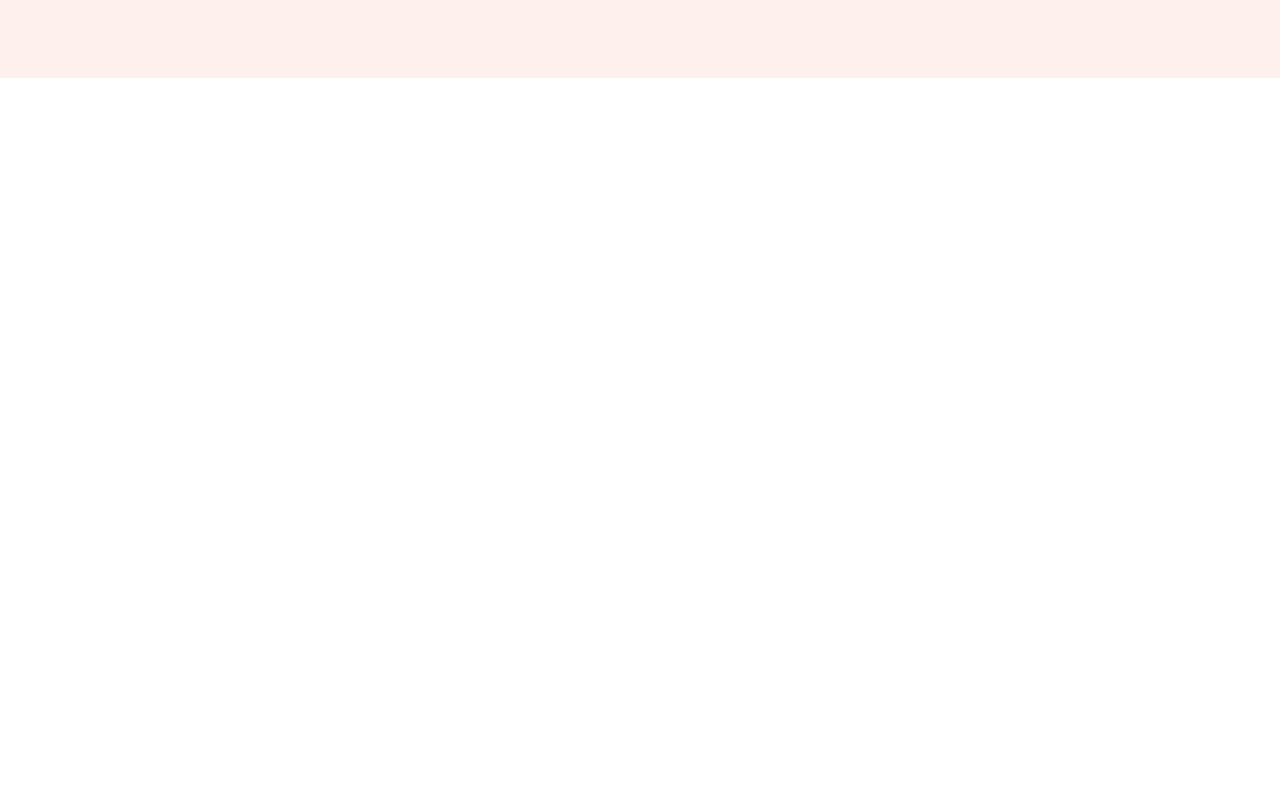
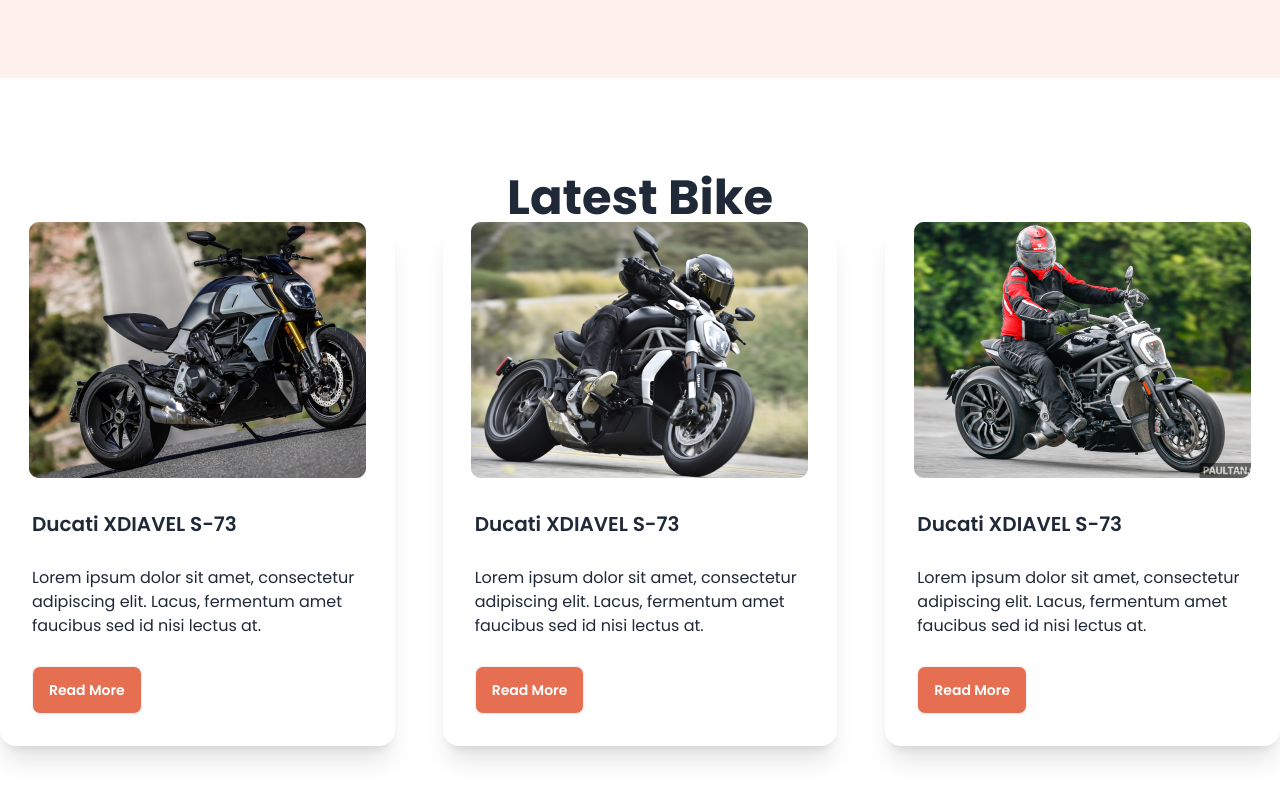
Before and after one commit to RizbiAhmmad/Biker-Zone-using-daisy-UI, a plain HTML site: page index.html in a window 1280 px wide. Shown: the part 540-1340 px from the top of the page. Before the commit the page ends 800 px from the top, so only its background shows below. Drawn offline with nearby package versions, Linux system fonts and the light colour scheme.

Commit message:
Adding Latest Bike Section

```diff
--- a/index.html
+++ b/index.html
@@ -171,10 +171,66 @@
 
      <!-- Main Section -->
       <main class="md:container mx-auto">
+                <!-- latest Bike section -->
+                <section class="my-24 ">
+                    <h3 class="text-5xl font-bold text-center">Latest Bike</h3>
+
+                    <div class="gap-12 grid grid-cols-1 md:grid-cols-2 lg:grid-cols-3">
+                        <!-- card 1 -->
+                        <div class="card bg-base-100 shadow-xl">
+                            <figure>
+                              <img
+                                src="./images/others/latest1.png"
+                                alt="" />
+                            </figure>
+                            <div class="card-body space-y-5">
+                              <h2 class="card-title">Ducati XDIAVEL S-73</h2>
+                              <p>Lorem ipsum dolor sit amet, consectetur adipiscing elit. Lacus, fermentum amet faucibus sed id nisi lectus at.</p>
+                              <div class="card-actions">
+                                <button class="btn bg-bike-primary text-white">Read More</button>
+                              </div>
+                            </div>
+                          </div>
+
+                        <!-- card 2 -->
+                        <div class="card bg-base-100 shadow-xl">
+                            <figure>
+                              <img
+                                src="./images/others/latest2.png"
+                                alt="" />
+                            </figure>
+                            <div class="card-body space-y-5">
+                              <h2 class="card-title">Ducati XDIAVEL S-73</h2>
+                              <p>Lorem ipsum dolor sit amet, consectetur adipiscing elit. Lacus, fermentum amet faucibus sed id nisi lectus at.</p>
+                              <div class="card-actions">
+                                <button class="btn bg-bike-primary text-white">Read More</button>
+                              </div>
+                            </div>
+                          </div>
+
+                        <!-- card 3 -->
+                        <div class="card bg-base-100 shadow-xl">
+                            <figure>
+                              <img
+                                src="./images/others/latest3.png"
+                                alt="" />
+                            </figure>
+                            <div class="card-body space-y-5">
+                              <h2 class="card-title">Ducati XDIAVEL S-73</h2>
+                              <p>Lorem ipsum dolor sit amet, consectetur adipiscing elit. Lacus, fermentum amet faucibus sed id nisi lectus at.</p>
+                              <div class="card-actions">
+                                <button class="btn bg-bike-primary text-white">Read More</button>
+                              </div>
+                            </div>
+                          </div>
+
+                    </div>
+                </section>
 
 
 
-         </section>
+
+
 
 
 
```
